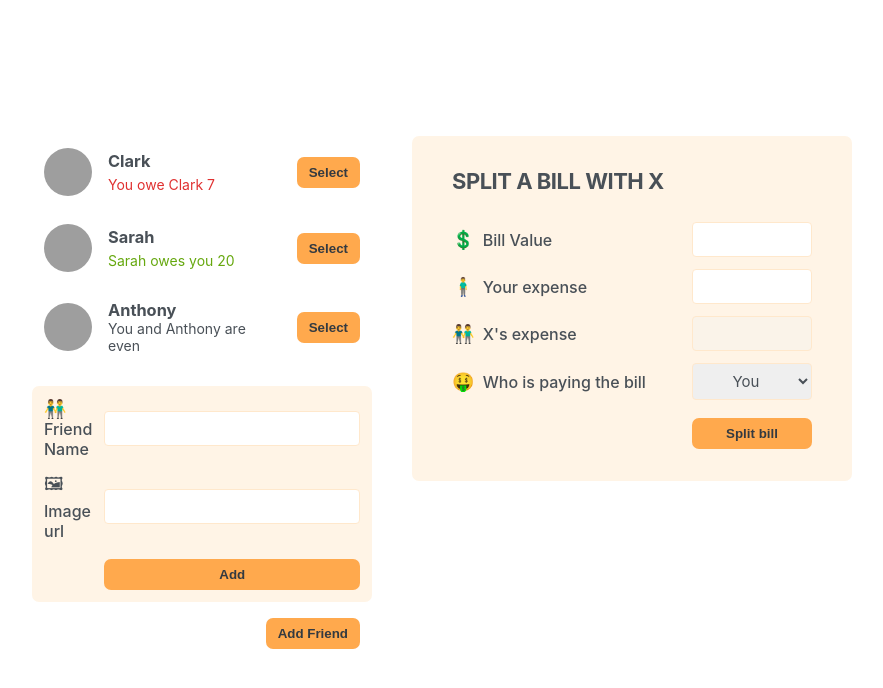
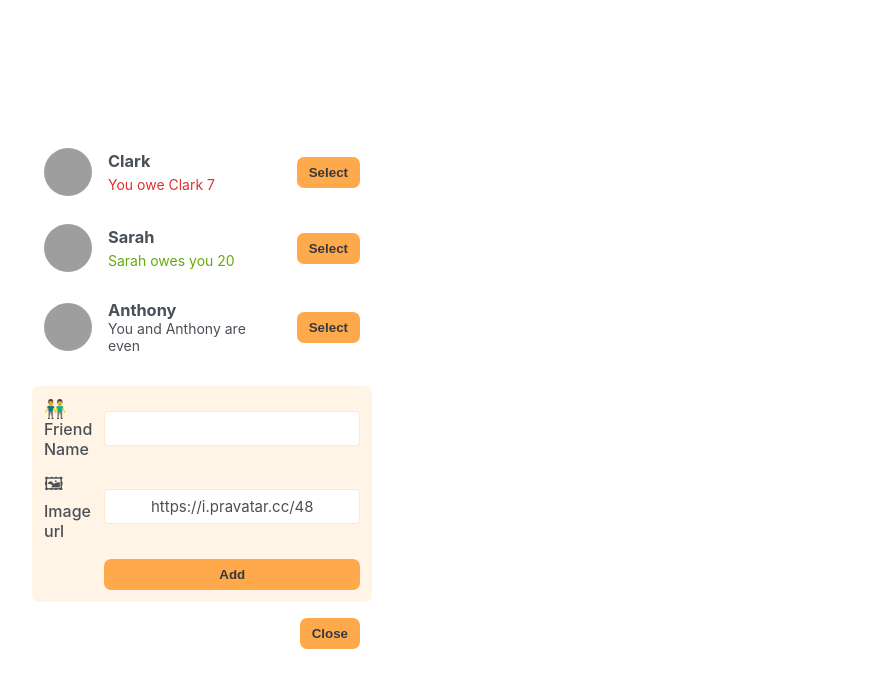
Before and after one commit to xIssa11/eat-n-split, a React (Create React App) app: page / in a window 1280 px wide. Shown: the top 688 px of the page, without its empty margins (198-1081 px from the left). Built offline with nearby package versions, Linux system fonts and the light colour scheme; grey boxes are pictures that could not be loaded.

Commit message:
Forms for adding friend and splitting bill

```diff
--- a/src/App.js
+++ b/src/App.js
@@ -1,3 +1,5 @@
+import { useState } from "react";
+
 const initialFriends = [
   {
     id: 118836,
@@ -18,35 +20,71 @@ const initialFriends = [
     balance: 0,
   },
 ];
+function Button({ children, onClick }) {
+  return (
+    <button className="button" onClick={onClick}>
+      {children}
+    </button>
+  );
+}
 
 export default function App() {
+  const [showAddFriend, setShowAddFriend] = useState(initialFriends);
+  const [friends, setFriends] = useState(initialFriends);
+  const [selectedFriend, setSelectFriend] = useState(null);
+
+  function handleAddFriend(friend) {
+    setFriends((friends) => [...friends, friend]);
+    setShowAddFriend(false);
+  }
+
+  function handleShowAddFriend() {
+    setShowAddFriend((show) => !show);
+  }
+
+  function handleSelection(friend) {
+    setSelectFriend((cur) => (cur?.id === friend.id ? null : friend));
+    setShowAddFriend(false);
+  }
   return (
     <div className="app">
       <div className="sidebar">
-        <FriendsList />
-        <FormAddFriend />
-        <Button>Add Friend</Button>
+        <FriendsList
+          friends={friends}
+          onSelection={handleSelection}
+          selectedFriend={selectedFriend}
+        />
+
+        {showAddFriend && <FormAddFriend onAddFriend={handleAddFriend} />}
+
+        <Button onClick={handleShowAddFriend}>
+          {showAddFriend ? "Close" : "Add friend"}
+        </Button>
       </div>
-      <FormSplitBill></FormSplitBill>
+      {selectedFriend && <FormSplitBill selectedFriend={selectedFriend} />}
     </div>
   );
 }
 
-function FriendsList() {
-  const friends = initialFriends;
-
+function FriendsList({ friends, onSelection, selectedFriend }) {
   return (
     <ul>
       {friends.map((friend) => (
-        <Friend friend={friend} key={friend.id} />
+        <Friend
+          friend={friend}
+          key={friend.id}
+          onSelection={onSelection}
+          selectedFriend={selectedFriend}
+        />
       ))}
     </ul>
   );
 }
 
-function Friend({ friend }) {
+function Friend({ friend, onSelection, selectedFriend }) {
+  const isSelected = selectedFriend?.id === friend.id;
   return (
-    <li>
+    <li className={isSelected ? "selected" : ""}>
       <img src={friend.image} alt={friend.name} />
       <h3>{friend.name}</h3>
       {friend.balance < 0 && (
@@ -63,28 +101,61 @@ function Friend({ friend }) {
 
       {friend.balance === 0 && <p>You and {friend.name} are even</p>}
 
-      <Button>Select</Button>
+      <Button onClick={() => onSelection(friend)}>
+        {isSelected ? "Close" : "Select"}
+      </Button>
     </li>
   );
 }
 
-function FormAddFriend() {
+function FormAddFriend({ onAddFriend }) {
+  const [name, setName] = useState("");
+  const [image, setImage] = useState("https://i.pravatar.cc/48");
+
+  function handleSubmit(e) {
+    e.preventDefault();
+
+    if (!name || !image) return;
+
+    const id = crypto.randomUUID();
+
+    const newFriend = {
+      name,
+      image: `${image}? = ${id}`,
+      balance: 0,
+      id,
+    };
+
+    onAddFriend(newFriend);
+
+    setName("");
+    setImage("https://i.pravatar.cc/48");
+  }
+
   return (
-    <form className="form-add-friend">
+    <form className="form-add-friend" onSubmit={handleSubmit}>
       <label>👬 Friend Name </label>
-      <input type="text"></input>
+      <input
+        type="text"
+        value={name}
+        onChange={(e) => setName(e.target.value)}
+      ></input>
 
       <label>🖼 Image url</label>
-      <input type="text" />
+      <input
+        type="text"
+        value={image}
+        onChange={(e) => setImage(e.target.value)}
+      />
       <Button>Add</Button>
     </form>
   );
 }
 
-function FormSplitBill() {
+function FormSplitBill({ selectedFriend }) {
   return (
     <form className="form-split-bill">
-      <h2> Split a bill with X</h2>
+      <h2> Split a bill with {selectedFriend.name}</h2>
 
       <label>💲 Bill Value</label>
       <input type="text" />
@@ -92,21 +163,17 @@ function FormSplitBill() {
       <label> 🧍‍♂️ Your expense </label>
       <input type="text" />
 
-      <label> 👬 X's expense </label>
+      <label> 👬 {selectedFriend.name}'s expense </label>
       <input type="text" disabled />
 
       <label>🤑 Who is paying the bill</label>
 
       <select>
         <option value="user">You</option>
-        <option value="Friend">Friend</option>
+        <option value="Friend">{selectedFriend.name}</option>
       </select>
 
       <Button>Split bill</Button>
     </form>
   );
 }
-
-function Button({ children }) {
-  return <button className="button">{children}</button>;
-}
```
